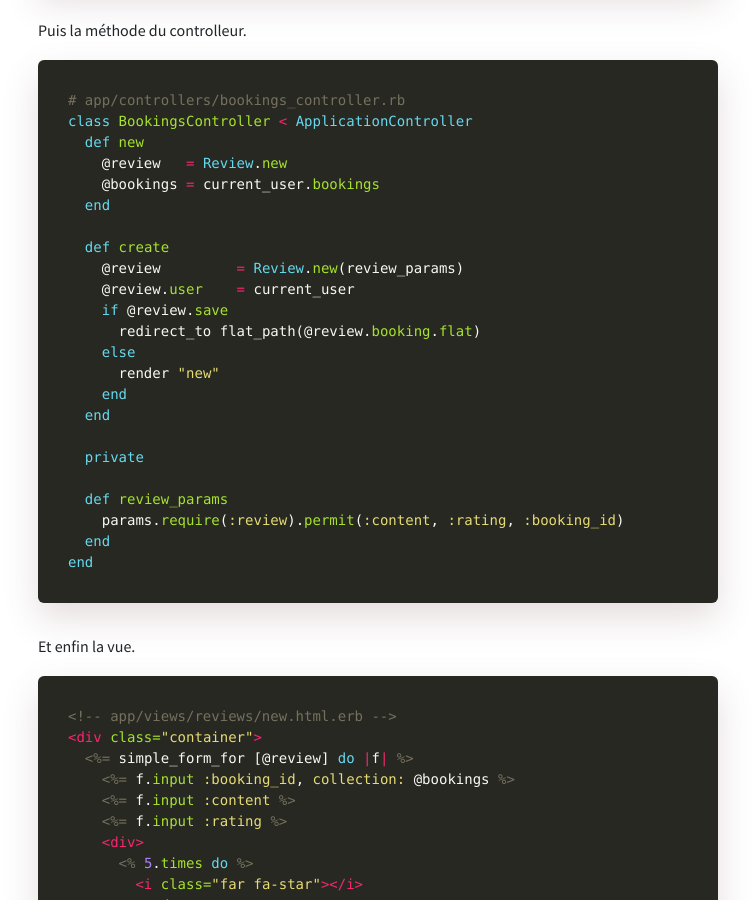
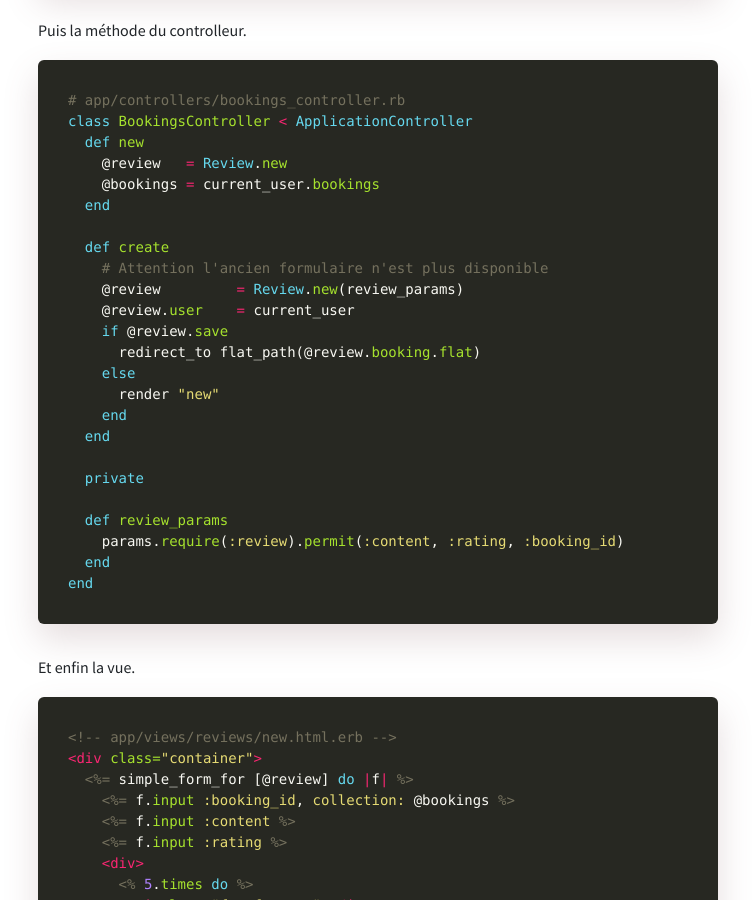
Before and after one commit to alexandrebk/alexandrebk.github.io, a Jekyll site: the page built from _posts/2000-01-01-draft-reviews-and-advanced-simple-form.md, in a window 1280 px wide and 900 px high, scrolled down 4180 px. Shown: the whole window, without its empty margins (262-1017 px from the left). Built offline with Jekyll 4.4.1, drawn with Linux system fonts in a browser that asks for light colours; nearby versions of some CDN libraries.

Commit message:
fix bug from previous commit

```diff
--- a/_posts/2000-01-01-draft-reviews-and-advanced-simple-form.md
+++ b/_posts/2000-01-01-draft-reviews-and-advanced-simple-form.md
@@ -184,6 +184,7 @@ class BookingsController < ApplicationController
   end
 
   def create
+    # Attention l'ancien formulaire n'est plus disponible
     @review         = Review.new(review_params)
     @review.user    = current_user
     if @review.save
```
Also changed, not shown: other parts of _posts/2000-01-01-draft-reviews-and-advanced-simple-form.md (+1 -1 lines).
